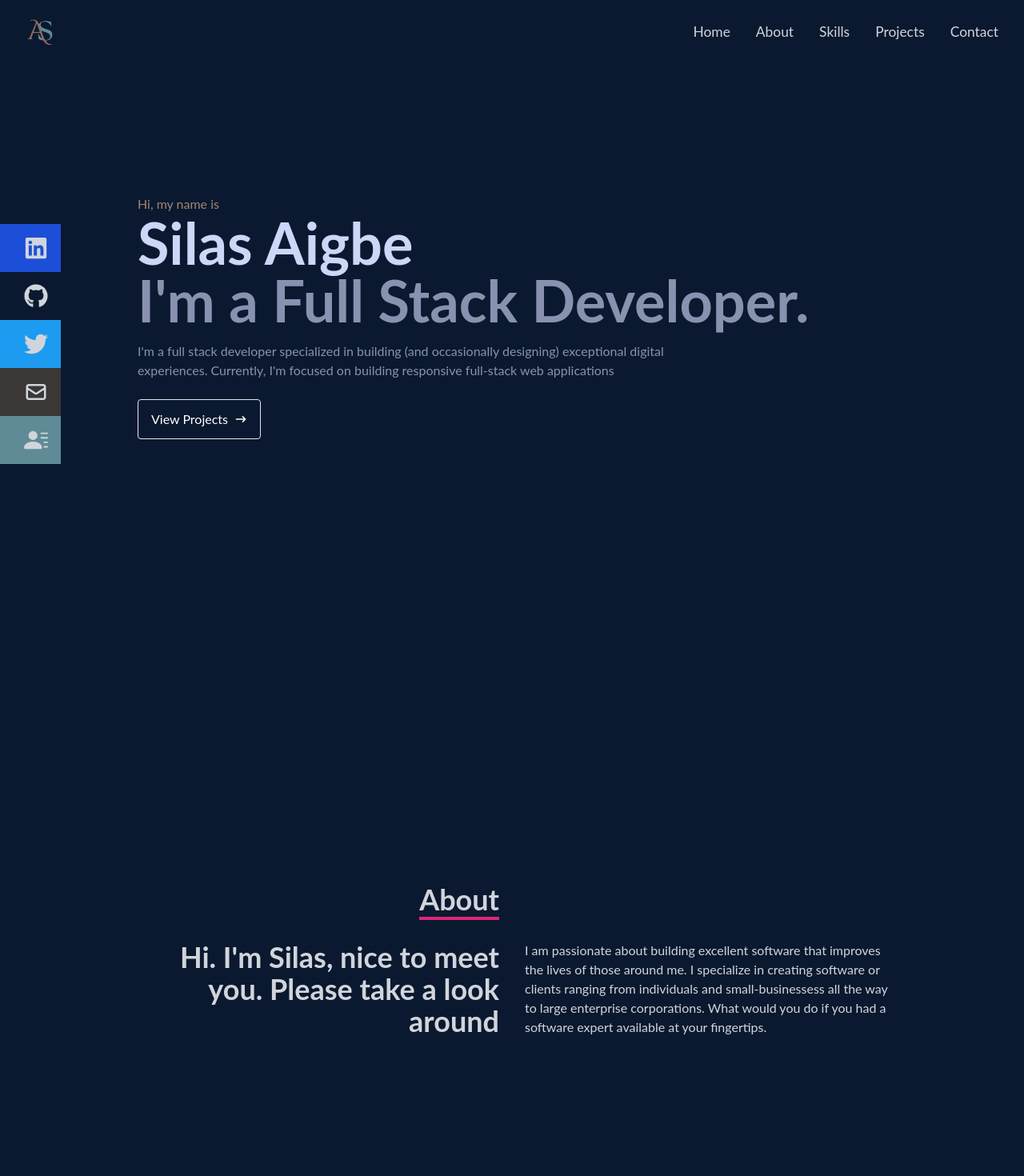
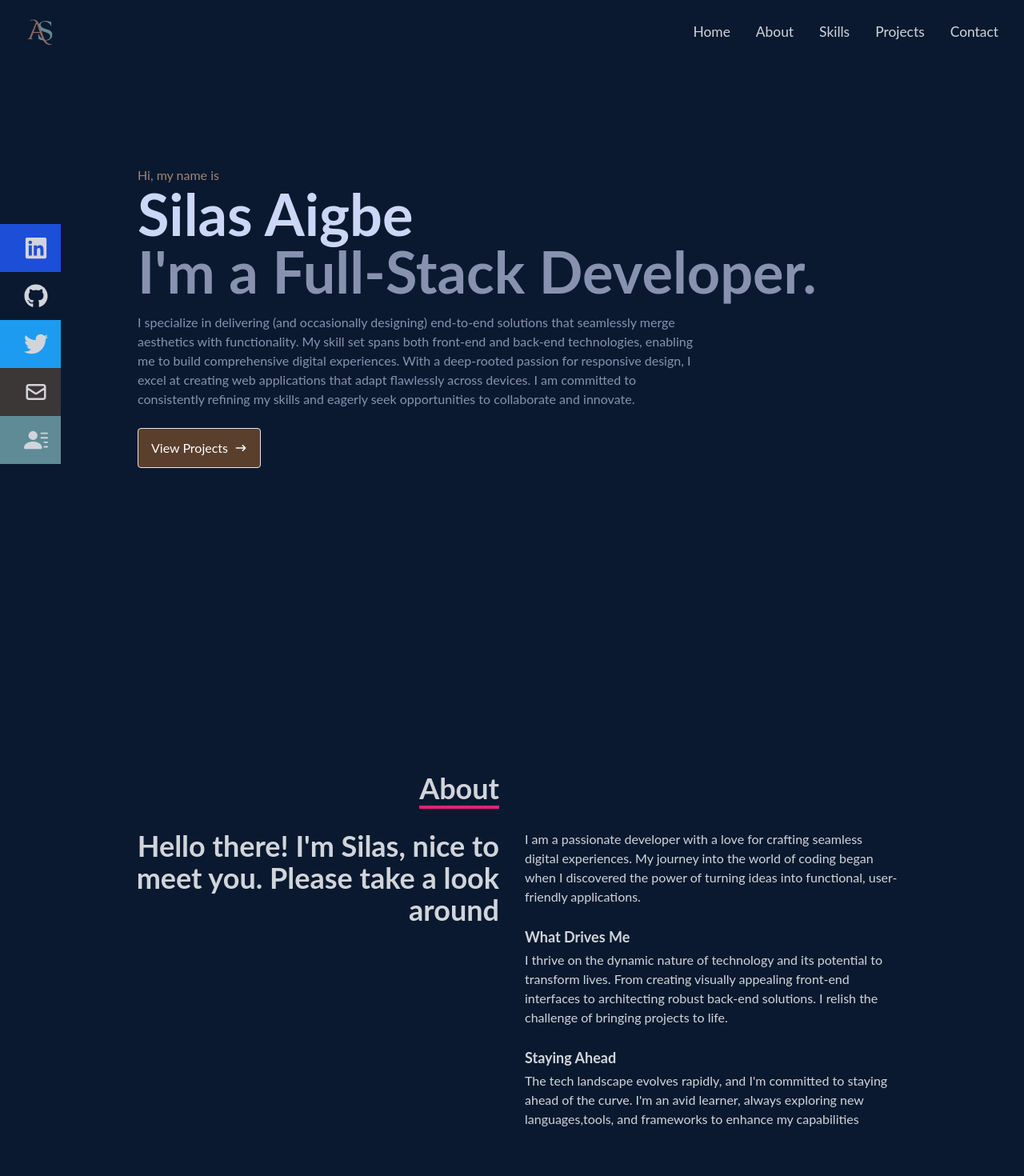
Before and after one commit to Nosakeys/MyPortoflio, a React (Create React App) app: page / in a window 1280 px wide. Shown: the top 1470 px of the page at 80% size. Built offline with nearby package versions, Linux system fonts and the light colour scheme.

Commit message:
mvChange

```diff
--- a/src/components/About.jsx
+++ b/src/components/About.jsx
@@ -1,4 +1,6 @@
 import React from "react";
+import { BsFillPersonLinesFill } from "react-icons/bs";
+
 
 const About = () => {
   return (
@@ -10,22 +12,46 @@ const About = () => {
               About
             </p>
           </div>
-          <div></div>
         </div>
         <div className="max-w-[1000px] w-full grid sm:grid-cols-2 gap-8 px-4">
           <div className="sm:text-right text-4xl font-bold">
-            <p>Hi. I'm Silas, nice to meet you. Please take a look around</p>
+            <p>
+              Hello there! I'm Silas, nice to meet you. Please take a look
+              around
+            </p>
           </div>
           <div>
             <p>
-              I am passionate about building excellent software that improves
-              the lives of those around me. I specialize in creating software or
-              clients ranging from individuals and small-businessess all the way
-              to large enterprise corporations. What would you do if you had a
-              software expert available at your fingertips.
+              I am a passionate developer with a love for crafting seamless
+              digital experiences. My journey into the world of coding began
+              when I discovered the power of turning ideas into functional,
+              user-friendly applications. <br />
+              <br />
+              <div className="font-bold text-lg ">What Drives Me</div>
+              <div className="mt-[3px]">
+                I thrive on the dynamic nature of technology and its potential
+                to transform lives. From creating visually appealing front-end
+                interfaces to architecting robust back-end solutions. I relish
+                the challenge of bringing projects to life.
+              </div> <br />
+              <div className="font-bold text-lg ">Staying Ahead</div>
+              <div className="mt-[3px]">
+                The tech landscape evolves rapidly, and I'm committed to staying
+                ahead of the curve. I'm an avid learner, always exploring new
+                languages,tools, and frameworks to enhance my capabilities
+              </div>
+              <br />
             </p>
           </div>
         </div>
+      <button className="text-white py-3 px-4 flex items-center justify-end rounded-lg bg-[#5a3f2c] gap-4 sm:hidden ">
+      <BsFillPersonLinesFill size={26} />
+      <a
+       href="https://drive.google.com/file/d/1C2upMTnl8XV-NGAhlMTLHnT490UUh5Kj/view?usp=sharing" target="_blank" rel="noopener noreferrer"
+            >
+            Resume
+            </a>
+      </button>
       </div>
     </div>
   );
--- a/src/components/Home.jsx
+++ b/src/components/Home.jsx
@@ -4,7 +4,10 @@ import { Link } from "react-scroll";
 
 const Home = () => {
   return (
-    <div name="home" className=" w-full h-screen bg-[#0a192f] -mb-[16rem] sm:-mb-0 ">
+    <div
+      name="home"
+      className=" w-full h-screen bg-[#0a192f] "
+    >
       {/* Container */}
       <div className="max-w-[1000px] mx-auto px-8 flex flex-col justify-center h-full">
         <p className="text-[#a18674]"> Hi, my name is</p>
@@ -12,18 +15,22 @@ const Home = () => {
           Silas Aigbe
         </h1>
         <h2 className="text-4xl sm:text-7xl font-bold text-[#8892b0]">
-          I'm a Full Stack Developer.
+          I'm a Full-Stack Developer.
         </h2>
         <p className="text-[#8892b0] py-4 max-w-[700px] bg-">
-          I'm a full stack developer specialized in building (and occasionally
-          designing) exceptional digital experiences. Currently, I'm focused on
-          building responsive full-stack web applications
+          I specialize in delivering (and occasionally
+          designing) end-to-end solutions that seamlessly merge aesthetics with
+          functionality. My skill set spans both front-end and back-end technologies, enabling me to build comprehensive digital
+          experiences. With a deep-rooted passion for responsive design, I excel
+          at creating web applications that adapt flawlessly across devices. I
+          am committed to consistently refining my skills and eagerly seek
+          opportunities to collaborate and innovate.
         </p>
         <div>
-          <button className="text-white group border-[1px] px-4 py-3 my-2 flex items-center hover:bg-[#5a3f2c] hover:border-[#83573a] rounded-[4px] hover:rounded ">
-          <Link to="projects" smooth={true} duration={500}>
-            View Projects
-          </Link>
+          <button className="text-white group sm:border-[1px] py-4 px-4 sm:py-3 my-2 flex items-center hover:bg-[#5a3f2c] sm:hover:border-[#83573a] rounded-lg sm:rounded-[4px] sm:hover:rounded bg-[#5a3f2c]">
+            <Link to="projects" smooth={true} duration={500}>
+              View Projects
+            </Link>
             <span className="group-hover:rotate-90 duration-300">
               <HiArrowNarrowRight className="ml-2" />
             </span>
--- a/src/components/Projects.jsx
+++ b/src/components/Projects.jsx
@@ -13,7 +13,7 @@ const Projects = () => {
           <p className="text-4xl font-bold inline border-b-4 text-gray-300 border-pink-600 ">
             Projects
           </p>
-          <p className="py-4">Check out some of my recemt work</p>
+          <p className="py-4">Check out some of my recent work</p>
         </div>
 
         {/* Container */}
--- a/src/components/Skills.jsx
+++ b/src/components/Skills.jsx
@@ -10,7 +10,7 @@ import github from "../assests/github.png";
 
 const Skills = () => {
   return (
-    <div name="skills" className="w-full h-screen bg-[#0a192f]   text-gray-300">
+    <div name="skills" className="w-full h-screen bg-[#0a192f]   text-gray-300 pt-40 sm:pt-0">
       {/* Container! */}
       <div className="max-w-[1000px] mx-auto p-4 flex flex-col justify-center w-full h-full">
         <div className="pl-6">
```
